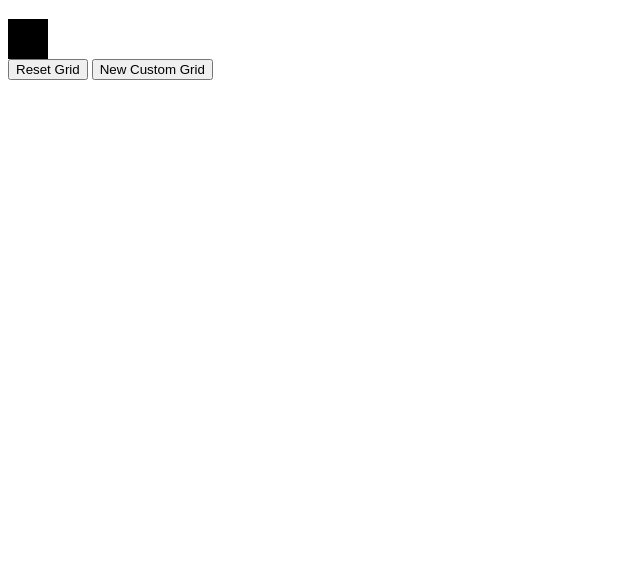
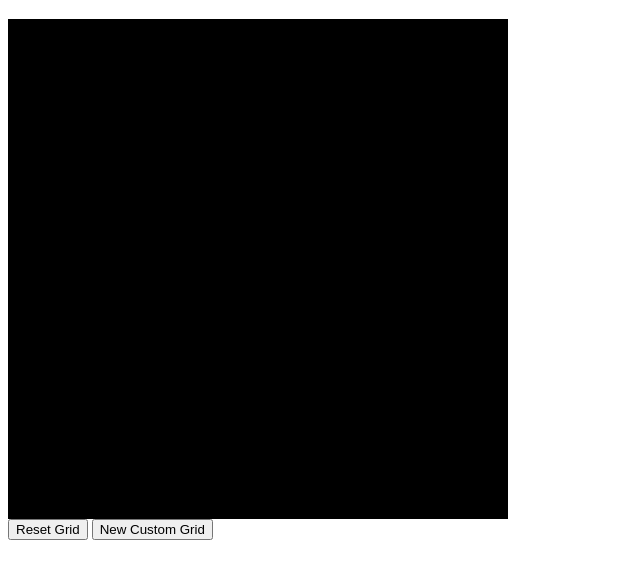
Before and after one commit to BraveSentry/etchasketch, a plain HTML site: page index.html in a window 1280 px wide. Shown: the part 61-640 px from the top of the page, without its empty margins (0-640 px from the left). Drawn offline with Linux system fonts and the light colour scheme.

Commit message:
fix size of grid area

```diff
--- a/script.js
+++ b/script.js
@@ -7,16 +7,15 @@ gridMaker(pixelsY, pixelsX);
 
 function gridMaker(pixelsY, pixelsX) {
 
-  let dimensions = String(100 / pixelsY) + "px";
-
   for (let i = 1; i <= pixelsY; i++) {
     for (let j = 1; j <= pixelsX; j++) {
       const div1 = document.createElement('div');
 
       div1.classList.add(`grid-item`);
-
-      div1.style.width = "10px";
-      div1.style.height = "10px";
+      let sizeX = 1 / pixelsX * 500;
+      let sizeY = 1 / pixelsY * 500;
+      div1.style.width = `${sizeX}px`;
+      div1.style.height = `${sizeY}px`;
 
       div1.style.gridArea = `${i} / ${j}`;
 
@@ -38,7 +37,7 @@ newGridButton.addEventListener(`click`, function(){
   while (container.hasChildNodes()) {
     container.removeChild(container.childNodes[0]);
   };
-  let numX = prompt("Please enter the width of your grid:", 4);
+  let numX = prompt("Please enter the height of your grid:", 4);
   while (numChecker(numX) === false) {
     numX = prompt("Please enter a number between 2 and 99.");
   }
--- a/style.css
+++ b/style.css
@@ -1,32 +1,14 @@
 #container {
   display: grid;
-  grid-area: "auto auto auto auto auto auto auto auto auto auto auto auto auto auto auto auto"
-  "auto auto auto auto auto auto auto auto auto auto auto auto auto auto auto auto"
-  "auto auto auto auto auto auto auto auto auto auto auto auto auto auto auto auto"
-  "auto auto auto auto auto auto auto auto auto auto auto auto auto auto auto auto"
-  "auto auto auto auto auto auto auto auto auto auto auto auto auto auto auto auto"
-  "auto auto auto auto auto auto auto auto auto auto auto auto auto auto auto auto"
-  "auto auto auto auto auto auto auto auto auto auto auto auto auto auto auto auto"
-  "auto auto auto auto auto auto auto auto auto auto auto auto auto auto auto auto"
-  "auto auto auto auto auto auto auto auto auto auto auto auto auto auto auto auto"
-  "auto auto auto auto auto auto auto auto auto auto auto auto auto auto auto auto"
-  "auto auto auto auto auto auto auto auto auto auto auto auto auto auto auto auto"
-  "auto auto auto auto auto auto auto auto auto auto auto auto auto auto auto auto"
-  "auto auto auto auto auto auto auto auto auto auto auto auto auto auto auto auto"
-  "auto auto auto auto auto auto auto auto auto auto auto auto auto auto auto auto"
-  "auto auto auto auto auto auto auto auto auto auto auto auto auto auto auto auto"
-  "auto auto auto auto auto auto auto auto auto auto auto auto auto auto auto auto"
-  ;
-  grid-row-gap: 0;
-  grid-column-gap: 0;
   justify-content: start;
+  width: 500px;
+  height: 500px;
 }
 
 .grid-item {
   /* display: grid; */
   background-color: black;
   transition-duration: .07s;
-  padding: 0;
 }
 
 .hovered {
```
